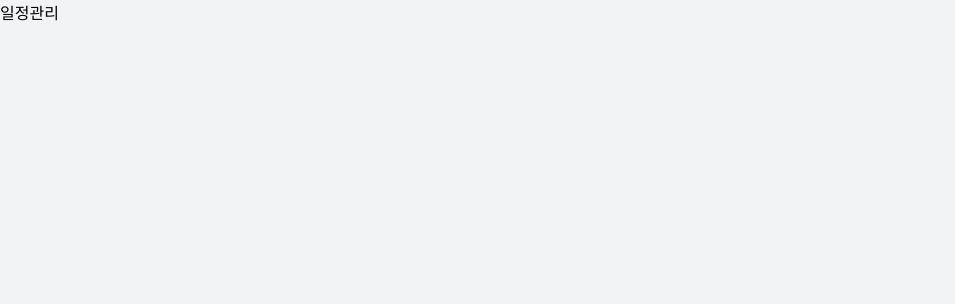
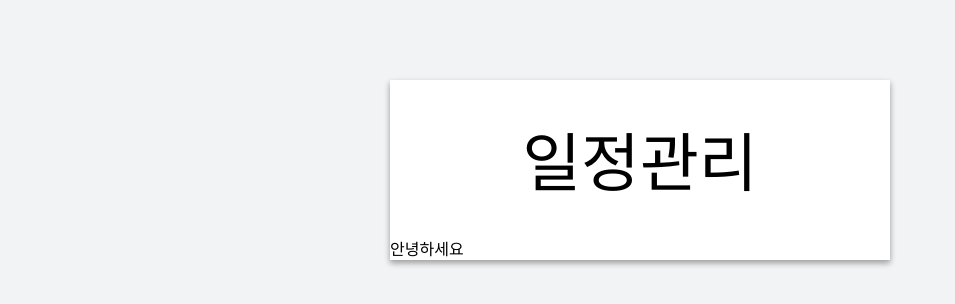
Before and after one commit to smart-cau/react_book_study-from-ch9-, a React app in the folder todo-list/: page / in a window 1280 px wide. Shown: the top 304 px of the page, without its empty margins (0-955 px from the left). Built offline with nearby package versions, Linux system fonts and the light colour scheme.

Commit message:
created PageTemplate

```diff
--- a/todo-list/src/components/App.js
+++ b/todo-list/src/components/App.js
@@ -1,8 +1,9 @@
 import React, { Component } from "react";
+import PageTemplate from "./PageTemplate";
 
 class App extends Component {
   render() {
-    return <div>일정관리</div>;
+    return <PageTemplate>안녕하세요</PageTemplate>;
   }
 }
 
--- /dev/null
+++ b/todo-list/src/components/PageTemplate/PageTemplate.js
@@ -0,0 +1,21 @@
+import React from "react";
+import styles from "./PageTemplate.scss";
+import classNames from "classnames/bind";
+
+const cx = classNames.bind(styles);
+
+/** 페이지 템플릿을 위한 컴포넌트.
+ * 페이지의 큰 틀 / 타이틀 / 컨텐츠 등 속성이
+ * 설정되어 있음.
+ */
+
+const PageTemplate = ({ children }) => {
+  return (
+    <div className={cx("page-template")}>
+      <h1>일정관리</h1>
+      <div className={cx("content")}>{children}</div>
+    </div>
+  );
+};
+
+export default PageTemplate;
--- /dev/null
+++ b/todo-list/src/components/PageTemplate/PageTemplate.scss
@@ -0,0 +1,27 @@
+.page-template{
+  margin-top: 5rem;
+  margin-left: auto;
+  margin-right: auto;
+  width: 500px;
+  background: white;
+  // 입체감을 위한 그림자
+  box-shadow: 0 3px 6px rgba(0,0,0,0.16), 0 3px 6px rgba(0,0,0,0.23);
+  padding-top: 2rem;
+
+  // browser 크기가 768 미만일 경우
+  @media (max-width: 768px) {
+    margin-top: 1rem;
+    width: calc(100% - 2rem); // 양 옆에 1rem의 여백을 남기고 꽉 채워준다! 이거 쩌네
+  }
+
+  h1 {
+    text-align: center;
+    font-size: 4rem;
+    font-weight: 300;
+    margin: 0;
+  }
+
+  .content {
+    margin-top: 2rem;
+  }
+}
--- /dev/null
+++ b/todo-list/src/components/PageTemplate/index.js
@@ -0,0 +1 @@
+export { default } from "./PageTemplate";
```
